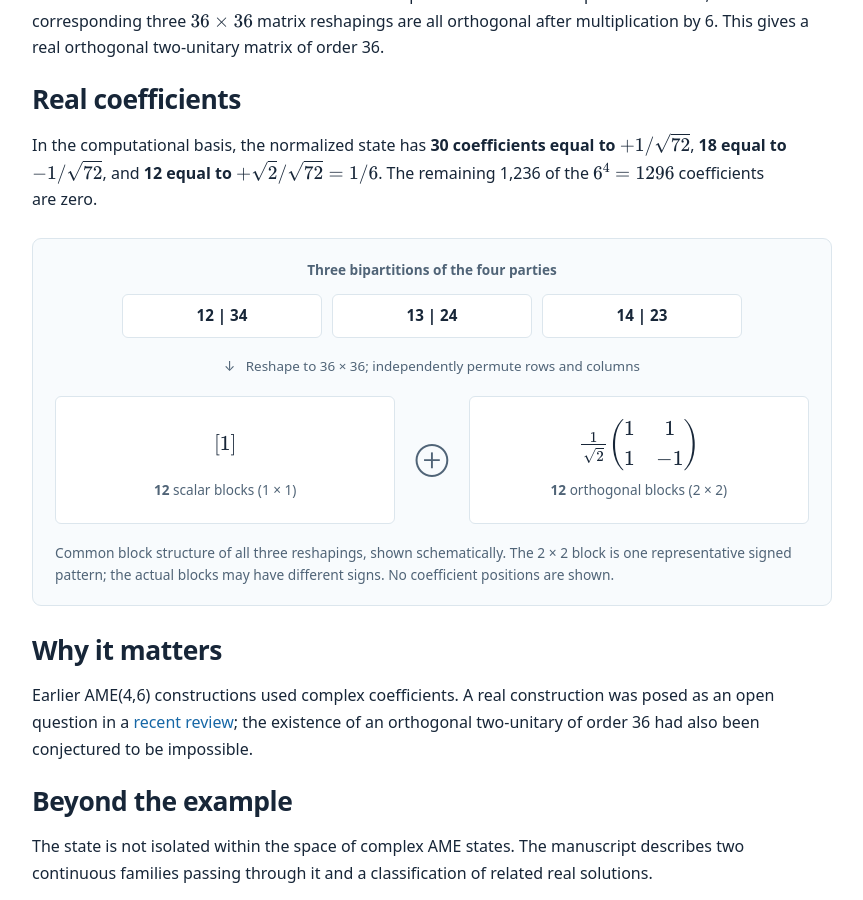
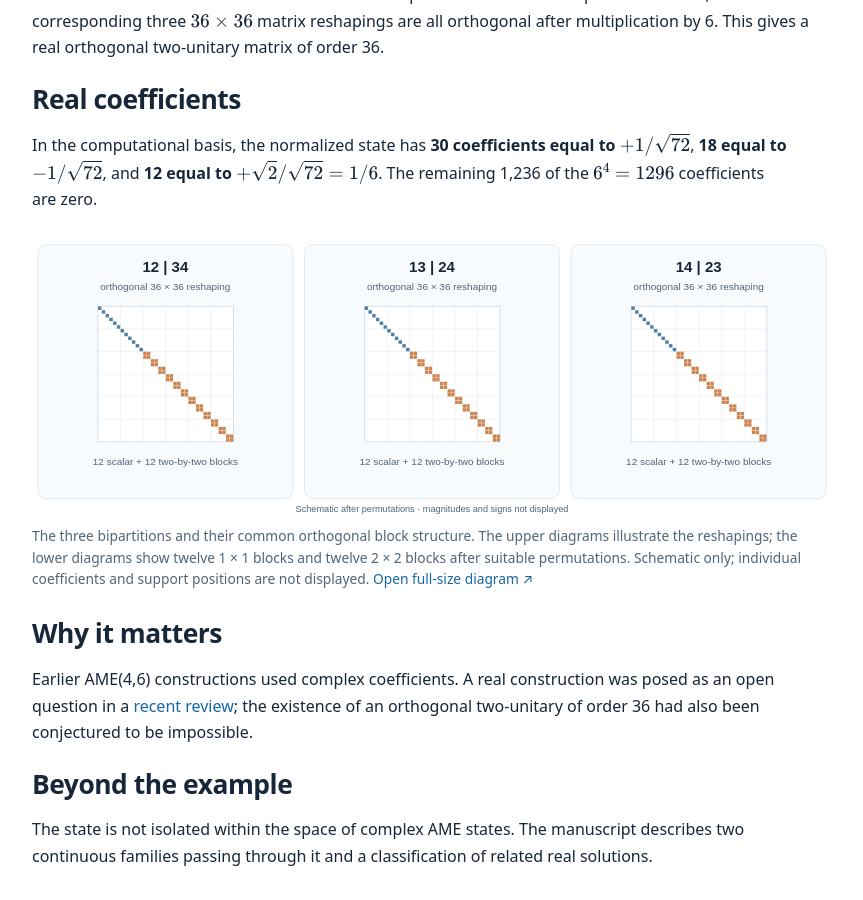
Before and after one commit to palashpandya/palashpandya.github.io, a Jekyll site: the page built from research/ame/real-ame46.md, in a window 1280 px wide and 900 px high, scrolled down 584 px. Shown: the whole window, without its empty margins (78-941 px from the left). Built offline with Jekyll 4.4.1, drawn with Linux system fonts in a browser that asks for light colours.

Commit message:
Restore scrollable matrix diagrams to real AME(4,6) page

```diff
--- a/research/ame/real-ame46.md
+++ b/research/ame/real-ame46.md
@@ -25,26 +25,11 @@ permalink: /research/ame/real-ame46/
 <h2>Real coefficients</h2>
 <p>In the computational basis, the normalized state has <strong>30 coefficients equal to \(+1/\sqrt{72}\)</strong>, <strong>18 equal to \(-1/\sqrt{72}\)</strong>, and <strong>12 equal to \(+\sqrt{2}/\sqrt{72}=1/6\)</strong>. The remaining 1,236 of the \(6^4=1296\) coefficients are zero.</p>
 
-<figure class="ame-figure ame-structure">
-<div class="ame-structure-lead">Three bipartitions of the four parties</div>
-<div class="ame-structure-pairings" aria-label="Three bipartitions: 12 versus 34, 13 versus 24, and 14 versus 23">
-<span>12 | 34</span>
-<span>13 | 24</span>
-<span>14 | 23</span>
+<figure class="ame-figure">
+<div class="ame-diagram-scroll" role="region" aria-label="Schematic diagrams of the three AME(4,6) bipartitions" tabindex="0" style="max-width:100%;overflow-x:auto">
+<img src="{{ '/assets/illustrations/real-ame46-blocks.svg' | relative_url }}" alt="Six schematic matrix diagrams: three 36 by 36 reshapings of the four-party state, followed by their block decompositions into twelve scalar blocks and twelve orthogonal two-by-two blocks." width="960" height="335" loading="lazy" style="display:block;width:100%;min-width:720px;height:auto">
 </div>
-<div class="ame-structure-flow">↓ &nbsp; Reshape to 36 × 36; independently permute rows and columns</div>
-<div class="ame-block-types">
-<div class="ame-block-type">
-<div class="ame-block-math">\([1]\)</div>
-<div class="ame-block-label"><strong>12</strong> scalar blocks (1 × 1)</div>
-</div>
-<div class="ame-block-sum" aria-hidden="true">⊕</div>
-<div class="ame-block-type">
-<div class="ame-block-math">\(\frac{1}{\sqrt{2}}\begin{pmatrix}1&1\\1&-1\end{pmatrix}\)</div>
-<div class="ame-block-label"><strong>12</strong> orthogonal blocks (2 × 2)</div>
-</div>
-</div>
-<figcaption>Common block structure of all three reshapings, shown schematically. The 2 × 2 block is one representative signed pattern; the actual blocks may have different signs. No coefficient positions are shown.</figcaption>
+<figcaption>The three bipartitions and their common orthogonal block structure. The upper diagrams illustrate the reshapings; the lower diagrams show twelve 1 × 1 blocks and twelve 2 × 2 blocks after suitable permutations. Schematic only; individual coefficients and support positions are not displayed. <a href="{{ '/assets/illustrations/real-ame46-blocks.svg' | relative_url }}" target="_blank" rel="noopener noreferrer">Open full-size diagram ↗</a></figcaption>
 </figure>
 
 <h2>Why it matters</h2>
```
